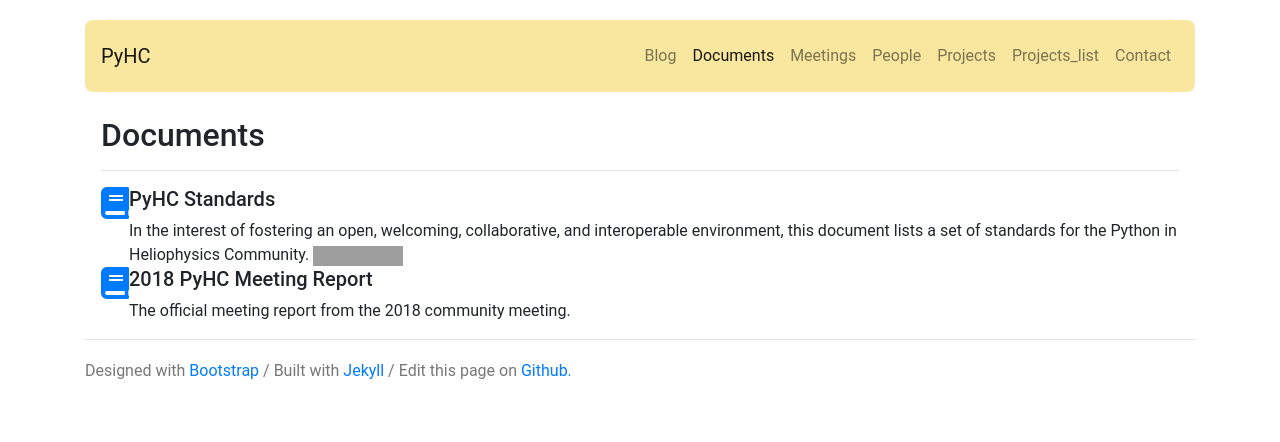
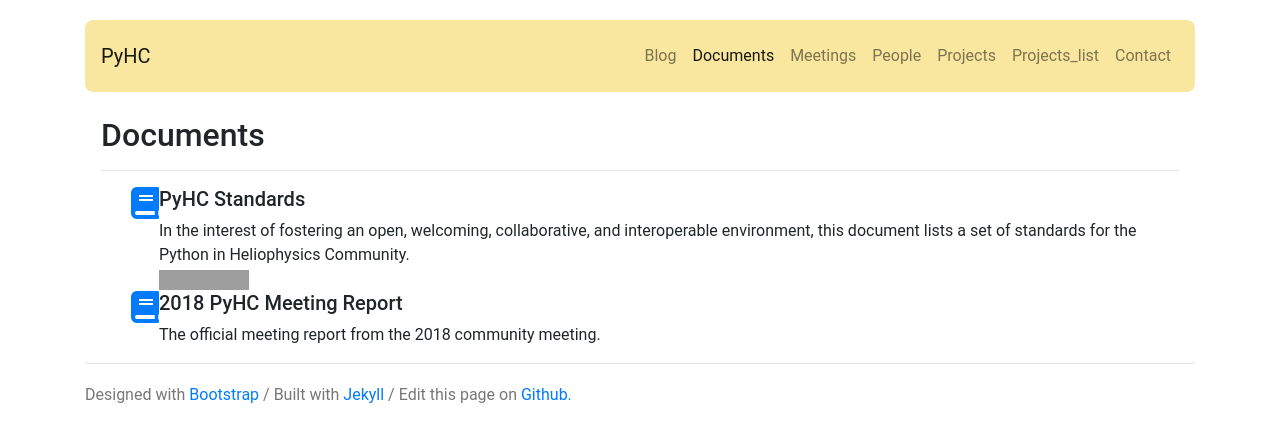
Before and after one commit to heliophysicsPy/heliophysicsPy.github.io, a Jekyll site: the page built from _pages/docs.html, in a window 1280 px wide. Shown: the top 442 px of the page. Built offline with Jekyll 4.4.1, drawn with Linux system fonts in a browser that asks for light colours; nearby versions of some CDN libraries; grey boxes are pictures that could not be loaded.

Commit message:
added container around media

```diff
--- a/_pages/docs.html
+++ b/_pages/docs.html
@@ -5,15 +5,21 @@ permalink: /docs/
 order: 2
 ---
 
+<div class="container">
+
+
+<div class="container">
 <div class="media">
   <a href="https://github.com/heliophysicsPy/standards/blob/master/standards.md"><i class="fas fa-book fa-2x"></i></a>
   <div class="media-body">
     <h5 class="mt-0">PyHC Standards</h5>
-    In the interest of fostering an open, welcoming, collaborative, and interoperable environment, this document lists a set of standards for the Python in Heliophysics Community.
+    In the interest of fostering an open, welcoming, collaborative, and interoperable environment, this document lists a set of standards for the Python in Heliophysics Community.<br>
     <a href="https://doi.org/10.5281/zenodo.2529131"><img src="https://zenodo.org/badge/DOI/10.5281/zenodo.2529131.svg" alt="DOI"></a>
   </div>
 </div>
+</div>
 
+<div class="container">
 <div class="media">
   <a href="https://docs.google.com/document/d/1ejP0kaibf6DRxjYJNmPrF1t3Nl21r0pC1FuDhu0hPnM/edit?usp=sharing"><i class="fas fa-book fa-2x"></i></a>
   <div class="media-body">
@@ -21,3 +27,6 @@ order: 2
     The official meeting report from the 2018 community meeting.
   </div>
 </div>
+</div>
+
+</div>
```
